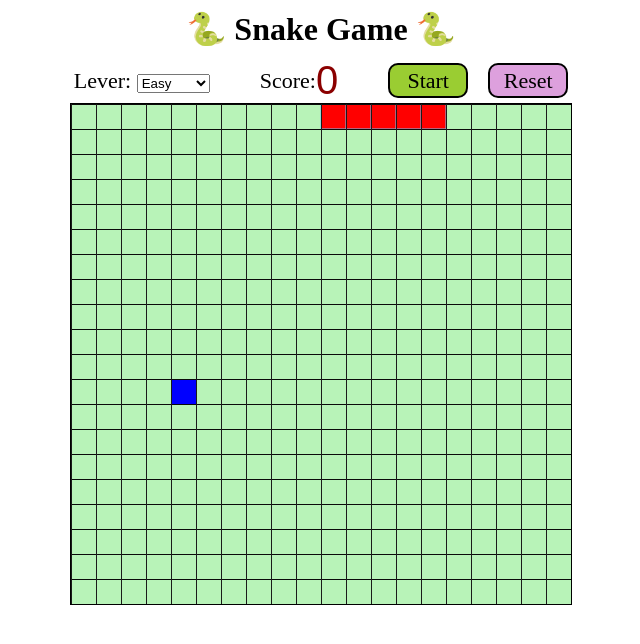
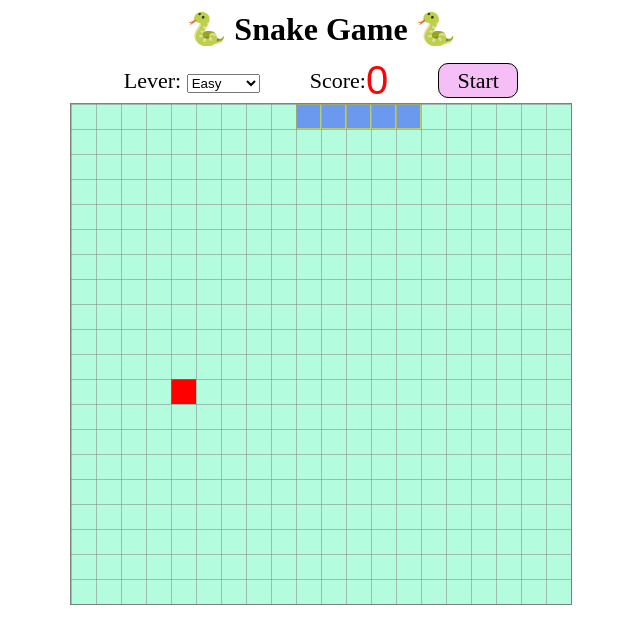
Before and after one commit to BellaCheng28/snake-game, a plain HTML site: page html/snake.html in a window 1280 px wide. Both pictures are taken after a click on the button "Start". Shown: the whole page, without its empty margins (319-959 px from the left). Drawn offline with Linux system fonts and the light colour scheme.

Commit message:
modified 3 files

```diff
--- a/css/style.css
+++ b/css/style.css
@@ -3,7 +3,7 @@
 
 }
 #gameBoard{
-    background-color: rgb(184, 243, 184);
+    background-color: #b4fcde;
     border: 1px solid;
     border: solid 1px;
     position: absolute;
@@ -13,11 +13,11 @@
     height:500px;
     width: 500px;
     background-image:
-    linear-gradient(to right,rgb(27, 26, 26),1px , transparent 1px),
-    linear-gradient(to bottom,rgb(10, 10, 10),1px,transparent 1px);
+    linear-gradient(to right,gray,0.5px , transparent 1px),
+    linear-gradient(to bottom,gray,0.5px,transparent 1px);
     background-size: 25px 25px;
     position: absolute;
-    border:solid 1px black;
+    border:solid 1px gray;
     z-index: 2;
   }
 h1{
@@ -48,27 +48,17 @@ h1{
 #scoreText{
     font-family: "Arial";
     font-size: 40px;
-    color: darkred;
+    color: rgb(246, 6, 6);
 
 }
-#resetBtn{
-    font-family: "SimSuncss";
-    font-size: 22px;
-    width: 80px;
-    height: 35px;
-    border: 2px solid;
-    border-radius: 10px;
-    cursor: pointer;
-    margin-left: 20px;
-    background-color: plum;
-}
+
 #startBtn {
     font-family: "SimSuncss";
     font-size: 22px;
     width: 80px;
     height: 35px;
-    border: 2px solid;
+    border: 1px solid;
     border-radius: 10px;
     cursor: pointer;
-    background-color: yellowgreen;
+    background-color: #f6bef6;
 }
--- a/html/snake.html
+++ b/html/snake.html
@@ -25,7 +25,6 @@
           <div id="scoreText">0</div>
         </div>
         <button id="startBtn">Start</button>
-        <button id="resetBtn">Reset</button>
       </div>
       <div style="position: relative; display: flex; justify-content: center">
         <canvas id="gameBoard" width="500px" height="500px"></canvas>
--- a/js/app.js
+++ b/js/app.js
@@ -1,16 +1,16 @@
 const gameBoard = document.querySelector("#gameBoard");
 const ctx = gameBoard.getContext("2d");
 const scoreText = document.querySelector("#scoreText");
-const resetBtn = document.querySelector("#resetBtn");
+const startBtn = document.querySelector("#startBtn");
 const playerSelected = document.querySelector("#selected")
-const startBtn =document.querySelector('#startBtn')
+
 
 const gameWidth = gameBoard.width;
 const gameHeight = gameBoard.height;
-const boardBackground = "rgb(184, 243, 184)";
-const snakeColor = "red";
-const snakeBorder = "#6fc2f7";
-const foodColor = "blue";
+const boardBackground = "#b4fcde";
+const snakeColor = "#6a99ef";
+const snakeBorder = "yellow";
+const foodColor = "red";
 const unitSize = 25;
 
 
@@ -21,6 +21,7 @@ let ySpeed = 0;
 let foodX;
 let foodY;
 let score = 0;
+//set snake length
 let snake = [
     {x:unitSize * 4, y:0},
     {x:unitSize * 3, y:0},
@@ -29,27 +30,79 @@ let snake = [
     {x:0, y:0}
 ];
 
+
+// addEvenListener :direction,statBtn,playerSelcted
 window.addEventListener("keydown", changeDirection);
 startBtn.addEventListener('click',gameStart);
-resetBtn.addEventListener("click", resetGame);
 playerSelected.addEventListener('change',() => {
     setSpeed();
 });
 
+//if game start we need these functions work.
+function gameStart(){
+    if(running) return;
+      running =true;
 
-// set 4 kinds of speeds for player choosing
+    score = 0;
+    xSpeed = unitSize;
+    ySpeed = 0;
+    snake =[
+        {x:unitSize*4,y:0},
+        {x:unitSize*3,y:0},
+        {x:unitSize*2,y:0},
+        {x:unitSize,y:0},
+        {x:0,y:0},
+    ]
+    scoreText.textContent = score;
+     createFood();
+     drawFood();
+     setSpeed();
+     nextTick();
 
+};
+function resetGame(){
+    running = false; //stop the current game loop
+    clearBoard();    //
+    gameStart();     //restart the game with cleared board
+}
+
+
+//nextTick make a loop.
+function nextTick(){
+    if(running){
+        setTimeout(()=>{
+            clearBoard();
+            drawFood();
+            drawSnake();
+            moveSnake();
+            checkGameOver();
+            nextTick();
+        }, snakeSpeed);
+    }
+    else{
+        displayGameOver();
+    }
+};
+
+
+// clear gameboard draw a square gameboard with lightgreen color,same with the gameboard background color.
+function clearBoard(){
+    ctx.fillStyle = boardBackground;
+    ctx.fillRect(0, 0, gameWidth, gameHeight);
+};
+
+// set 4 kinds of speeds for player choosing (260,180,120,70)
 function setSpeed(){
     switch(playerSelected.value)
     {
         case 'easy':
-            snakeSpeed = 300;
+            snakeSpeed =260;
             break;
         case 'normal':
-            snakeSpeed = 200;
+            snakeSpeed = 180;
             break;
         case 'difficulty':
-            snakeSpeed = 150;
+            snakeSpeed = 120;
             break;
         case 'hell':
             snakeSpeed = 70;
@@ -57,100 +110,7 @@ function setSpeed(){
     }
 }
 
-
-
-function gameStart(){
-    running=true;
-    scoreText.textContent = score;
-    createFood();
-    drawFood();
-    nextTick();
-    setSpeed();
-};
-
-function nextTick(){
-    if(running){
-        setTimeout(()=>{
-            clearBoard();
-            drawFood();
-            moveSnake();
-            drawSnake();
-            checkGameOver();
-            nextTick();
-            setSpeed();
-        }, snakeSpeed);
-    }
-    else{
-        displayGameOver();
-    }
-};
-
-function clearBoard(){
-    ctx.fillStyle = boardBackground;
-    ctx.fillRect(0, 0, gameWidth, gameHeight);
-};
-
-// function createFood(){
-//     let newFood;
-//     const occupiedPositions = new Set(snake.map(segment => `${segment.x},${segment.y}`));
-//     do{
-//         newFood ={
-//             x:Math.floor(Math.random()*20),
-//             y:Math.floor(Math.random()*20)
-//         };
-
-//     } while (occupiedPositions.has(`${newFood.x},${newFood.y}`));
-
-//     foodX = newFood
-//     foodY = newFood
-
-// } ;
-
-
-
-function createFood(){
-    function randomFood(min, max){
-        const randNum = Math.round((Math.random() * (max - min) + min) / unitSize) * unitSize;
-        return randNum;
-    }
-
-     do{
-        foodX = randomFood(0,gameWidth - unitSize);
-        foodY = randomFood(0,gameWidth - unitSize);
-     } while(isFoodOnSnake(foodX,foodY));
-};
-
-function isFoodOnSnake(x,y){
-    return snake.some(segment => segment.x ===x/unitSize && segment.y === y/unitSize);
-}
-
-function drawFood(){
-    ctx.fillStyle = foodColor;
-    ctx.fillRect(foodX, foodY, unitSize, unitSize);
-};
-function moveSnake(){
-    const head = {x: snake[0].x + xSpeed,
-                  y: snake[0].y + ySpeed};
-
-    snake.unshift(head);
-    //if food is eaten
-    if(snake[0].x == foodX && snake[0].y == foodY){
-        score+=1;
-        scoreText.textContent = score;
-        createFood();
-    }
-    else{
-        snake.pop();
-    }
-};
-function drawSnake(){
-    ctx.fillStyle = snakeColor;
-    ctx.strokeStyle = snakeBorder;
-    snake.forEach(snakePart => {
-        ctx.fillRect(snakePart.x, snakePart.y, unitSize, unitSize);
-        ctx.strokeRect(snakePart.x, snakePart.y, unitSize, unitSize);
-    })
-};
+// use arrow keys on the keyboard as buttons to change direction,x coordinate(left and right ),y coordinate(up and down).left and up was negative, right and down were positive.
 function changeDirection(event){
     const keyPressed = event.keyCode;
     const LEFT = 37;
@@ -182,6 +142,61 @@ function changeDirection(event){
             break;
     }
 };
+
+//draw and create random food and make sure that the food is not on the snake.
+
+
+function createFood(){
+    function randomFood(min, max){
+        const randNum = Math.round((Math.random() * (max - min) + min) / unitSize) * unitSize;
+        return randNum;
+    }
+
+     do{
+        foodX = randomFood(0,gameWidth - unitSize);
+        foodY = randomFood(0,gameWidth - unitSize);
+     } while(isFoodOnSnake(foodX,foodY));
+};
+function isFoodOnSnake(foodX,foodY){
+    return snake.some(segment => segment.x ===foodX && segment.y === foodY);
+};
+
+function drawFood(){
+    ctx.fillStyle = foodColor;
+    ctx.fillRect(foodX, foodY, unitSize, unitSize);
+};
+
+// draw snake and snakeborder with the color you like.
+
+function drawSnake(){
+    ctx.fillStyle = snakeColor;      //snakeColor you choose
+    ctx.strokeStyle = snakeBorder;  //snakeBorder color you  choose
+    snake.forEach(snakePart => {
+        ctx.fillRect(snakePart.x, snakePart.y, unitSize, unitSize);      //draw snake color
+        ctx.strokeRect(snakePart.x, snakePart.y, unitSize, unitSize);    // draw snake board color
+    })
+};
+
+
+// when snake move ,add one head.
+function moveSnake(){
+    const head = {x: snake[0].x + xSpeed,
+                  y: snake[0].y + ySpeed};
+
+    snake.unshift(head);
+    //if food is eaten
+    if(snake[0].x == foodX && snake[0].y == foodY){
+        score+=1;
+        scoreText.textContent = score;
+        createFood();
+    }
+    else{
+        snake.pop();
+    }
+};
+
+
+
 function checkGameOver(){
     switch(true){
         case (snake[0].x < 0):
@@ -203,6 +218,8 @@ function checkGameOver(){
         }
     }
 };
+
+
 function displayGameOver(){
     ctx.font = "40px SimSuncss";
     ctx.fillStyle = "black";
@@ -210,16 +227,3 @@ function displayGameOver(){
     ctx.fillText("GAME OVER!", gameWidth / 2, gameHeight / 2);
     running = false;
 };
-function resetGame(){
-    score = 0;
-    xSpeed = unitSize;
-    ySpeed = 0;
-    snake = [
-        {x:unitSize * 4, y:0},
-        {x:unitSize * 3, y:0},
-        {x:unitSize * 2, y:0},
-        {x:unitSize, y:0},
-        {x:0, y:0}
-    ];
-    gameStart();
-};
```
